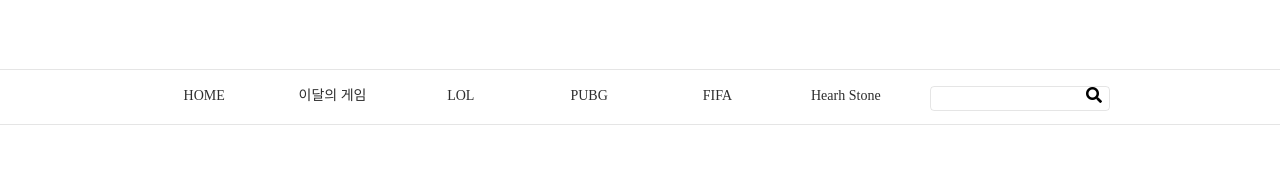
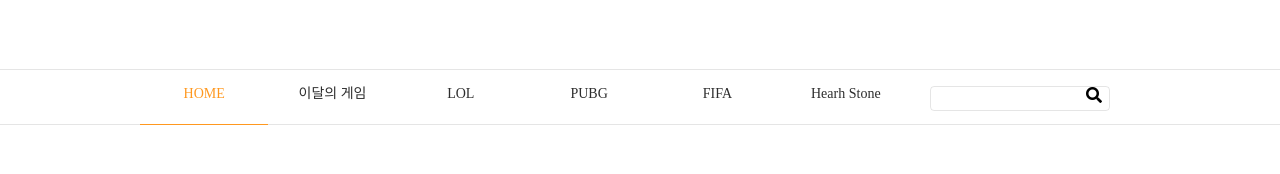
Before and after one commit to WangHyungJun/aftergames_frontend, a Vue app: page / in a window 1280 px wide. Shown: the part 155-329 px from the top of the page. Built offline with nearby package versions, Linux system fonts and the light colour scheme.

Commit message:
nav effect added

```diff
--- a/public/scss/nav.scss
+++ b/public/scss/nav.scss
@@ -34,9 +34,15 @@
           vertical-align: middle;
         }
 
-        .is-active{
-          border-bottom: 1px solid $navmadarine;
-          a{
+        a{
+          display: block;
+          float: left;
+          height: 100%;
+          line-height: 48px;
+          width: 100%;
+
+          &.router-link-exact-active{
+            border-bottom: 1px solid $navmadarine;
             color: $navmadarine;
           }
         }
--- a/public/scss/sidebar.scss
+++ b/public/scss/sidebar.scss
@@ -41,6 +41,10 @@
         height: 47px;
         line-height: 47px;
         margin-left: 18.19px;
+
+        &.router-link-exact-active{
+          color: $navmadarine;
+        }
       }
     }
   }
--- a/src/components/all/nav.vue
+++ b/src/components/all/nav.vue
@@ -2,12 +2,12 @@
     <nav id="nav">
         <div class="main_nav">
             <ul class="clearfix">
-                <li><a href="#">HOME</a></li>
-                <li><a href="#">이달의 게임</a></li>
-                <li><router-link to="game/lol">LOL</router-link></li>
-                <li><a href="#">PUBG</a></li>
-                <li><a href="#">FIFA</a></li>
-                <li><a href="#">Hearh Stone</a></li>
+                <li><router-link to="/" exact>HOME</router-link></li>
+                <li><router-link v-bind:to="'/game/'+ games[0]" exact>이달의 게임</router-link></li>
+                <li><router-link v-bind:to="'/game/'+ games[1]" exact>LOL</router-link></li>
+                <li><router-link v-bind:to="'/game/'+ games[2]" exact>PUBG</router-link></li>
+                <li><router-link v-bind:to="'/game/'+ games[3]" exact>FIFA</router-link></li>
+                <li><router-link v-bind:to="'/game/'+ games[4]" exact>Hearh Stone</router-link></li>
             </ul>
             <div class="main_search">
                 <div class="search">
@@ -19,6 +19,15 @@
     </nav>
 </template>
 
+<script>
+export default {
+    data(){
+        return {
+            games: ['recommendation','lol', 'pubg', 'fifa', 'hearthstone']
+        }
+    }
+}
+</script>
 
 <style lang="scss" scoped>
     @import "../../../public/scss/nav";
--- a/src/components/all/sidebar.vue
+++ b/src/components/all/sidebar.vue
@@ -5,25 +5,25 @@
         </div>
         <div class="game_menu">
             <ul>
-                <li>
+                <li v-on:click="hidebar">
                     <img src="../../../public/img/LOL.jpg" alt="LOL">
-                    <router-link to="game/lol">lol</router-link>
+                    <router-link v-bind:to="'/game/'+ games[0]" exact>이달의 게임</router-link>
                 </li>
-                <li>
+                <li v-on:click="hidebar">
                     <img src="../../../public/img/pubg.jpg" alt="pubg">
-                    <a href="lol.html">배틀그라운드</a>
+                    <router-link v-bind:to="'/game/'+ games[1]" exact>LOL</router-link>
                 </li>
-                <li>
+                <li v-on:click="hidebar">
                     <img src="../../../public/img/fifaonline.jpg" alt="fifa">
-                    <a href="lol.html">피파온라인</a>
+                    <router-link v-bind:to="'/game/'+ games[2]" exact>PUBG</router-link>
                 </li>
-                <li>
+                <li v-on:click="hidebar">
                     <img src="../../../public/img/하스스톤.png" alt="하스스톤">
-                    <a href="lol.html">하스스톤</a>
+                    <router-link v-bind:to="'/game/'+ games[3]" exact>FIFA</router-link>
                 </li>
-                <li>
+                <li v-on:click="hidebar">
                     <img src="../../../public/img/aftergameslogo.png" alt="After Games">
-                    <a href="lol.html">이달의게임</a>
+                    <router-link v-bind:to="'/game/'+ games[4]" exact>Hearh Stone</router-link>
                 </li>
             </ul>
         </div>
@@ -35,6 +35,11 @@
 
 export default {
     name: "sidebar",
+    data(){
+        return {
+            games: ['recommendation','lol', 'pubg', 'fifa', 'hearthstone']
+        }
+    },
     mounted() {
         var com=this.$refs.aside;
         bus.$on("showside", function () {
```
